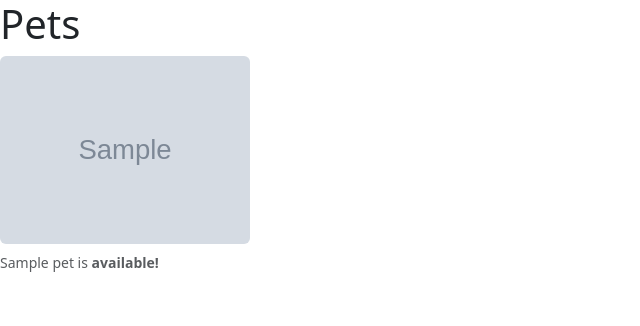
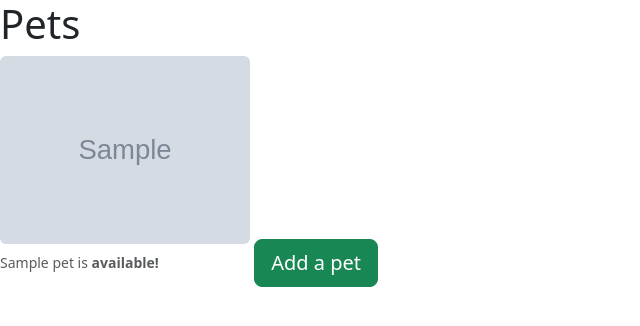
Before and after one commit to RQuicho/WTForms-Adoption_Agency_Exercise, a Flask app: page / in a window 1280 px wide. Shown: the top 326 px of the page, without its empty margins (0-640 px from the left). Run offline with Flask 2, Linux system fonts and the light colour scheme; tables that the repository leaves empty hold one stand-in row (values such as "Sample post"); grey boxes marked "Sample" are stand-in pictures.

Commit message:
creating form class and add pet form

```diff
--- a/app.py
+++ b/app.py
@@ -1,6 +1,7 @@
 from flask import Flask, request, render_template, redirect, flash, session
 from flask_debugtoolbar import DebugToolbarExtension
 from models import db, connect_db, Pet
+from forms import AddPetForm
 
 
 app = Flask(__name__)
@@ -21,3 +22,22 @@ def list_all_pets():
     pets = Pet.query.all()
 
     return render_template('pets_list.html', pets=pets)
+
+@app.route('/add', methods=['GET', 'POST'])
+def add_pet():
+    """Adds pet to db using WTForms"""
+
+    form = AddPetForm()
+    if form.validate_on_submit():
+        name = form.name.data
+        species = form.species.data
+        photo = form.photo.data
+        age = form.age.data
+        notes = form.notes.data
+
+        pet = Pet(name=name, species=species, photo_url=photo, age=age, notes=notes)
+        db.session.add(pet)
+        db.session.commit()
+        return redirect('/')
+    else:
+        return render_template('add_pet_form.html', form=form)
--- a/models.py
+++ b/models.py
@@ -15,7 +15,7 @@ class Pet(db.Model):
     id = db.Column(db.Integer, primary_key=True, autoincrement=True)
     name = db.Column(db.Text, nullable=False)
     species = db.Column(db.Text, nullable=False)
-    photo_url = db.Column(db.Text)
+    photo_url = db.Column(db.Text, default="https://i.pinimg.com/736x/98/0c/ab/980cabcf8cf44eb72c23970bc24203fe--pet-clinic-pet-store.jpg")
     age = db.Column(db.Integer)
     notes = db.Column(db.Text)
     available = db.Column(db.Boolean, default=1)
--- a/seed.py
+++ b/seed.py
@@ -12,6 +12,7 @@ Pet.query.delete()
 p1 = Pet(name='Eeyore', species='donkey', photo_url='https://wallpapercave.com/wp/womqvTH.jpg', age=5, notes='pessimistic, gloomy, and depressed')
 p2 = Pet(name='Piglet', species='pig', photo_url='https://womenwriteaboutcomics.com/wp-content/uploads/2017/01/Piglet.jpg', age=2, notes='timid, brave, friendly', available=0)
 p3 = Pet(name='Kanga', species='kangaroo', photo_url='https://clipartspub.com/images/pooh-clipart-kanga-8.jpg', age=10, notes='hospitable, gentle', available=1)
+p4 = Pet(name='Rabbit', species='rabbit', age=10, notes='stubborn, helpful, loyal')
 
-db.session.add_all([p1, p2, p3])
+db.session.add_all([p1, p2, p3, p4])
 db.session.commit()
--- a/templates/pets_list.html
+++ b/templates/pets_list.html
@@ -19,5 +19,6 @@
 
 {% endfor %}
 
+<a href="/add" class="btn btn-lg btn-success">Add a pet</a>
 
 {% endblock %}
```
Also changed, not shown: forms.py (+11 -2 lines), templates/add_pet_form.html (added, +27 -0 lines).
